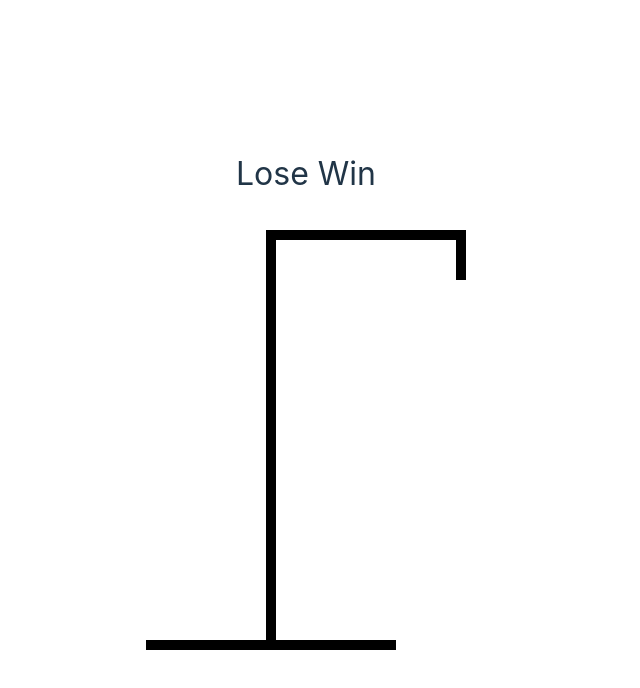
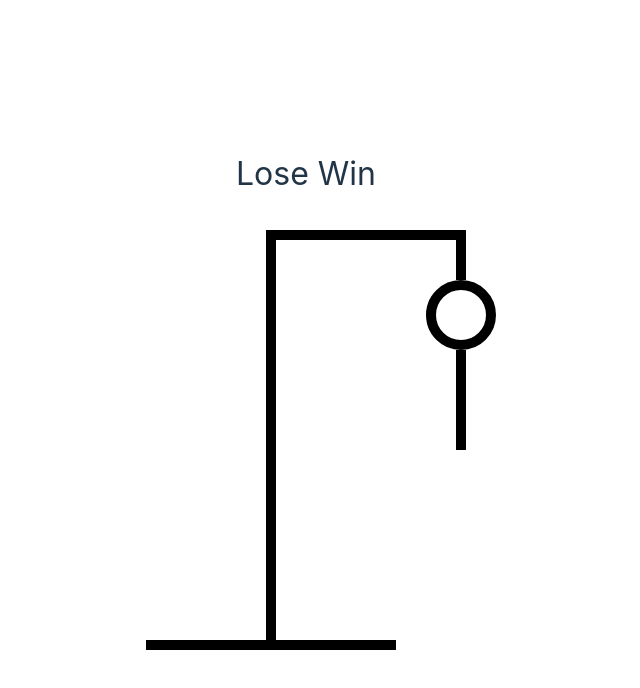
Before and after one commit to ahgeak/hangman_game_typescript, a React (Vite) app: page / in a window 1280 px wide. Shown: the top 688 px of the page, without its empty margins (334-974 px from the left). Built offline with nearby package versions, Linux system fonts and the light colour scheme.

Commit message:
created HEAD and BODY elements in drawing.tsx

```diff
--- a/src/HangmanDrawing.tsx
+++ b/src/HangmanDrawing.tsx
@@ -1,6 +1,35 @@
+const HEAD = (
+  <div
+    style={{
+      width: "50px",
+      height: "50px",
+      borderRadius: "100%",
+      border: "10px solid black",
+      position: "absolute",
+      top: "50px",
+      right: "-30px",
+    }}
+  />
+);
+
+const BODY = (
+  <div
+    style={{
+      width: "10px",
+      height: "100px",
+      background: "black",
+      position: "absolute",
+      top: "120px",
+      right: 0,
+    }}
+  />
+);
+
 export function HangmanDrawing() {
   return (
     <div style={{ position: "relative" }}>
+      {HEAD}
+      {BODY}
       <div
         style={{
           height: "50px",
```
